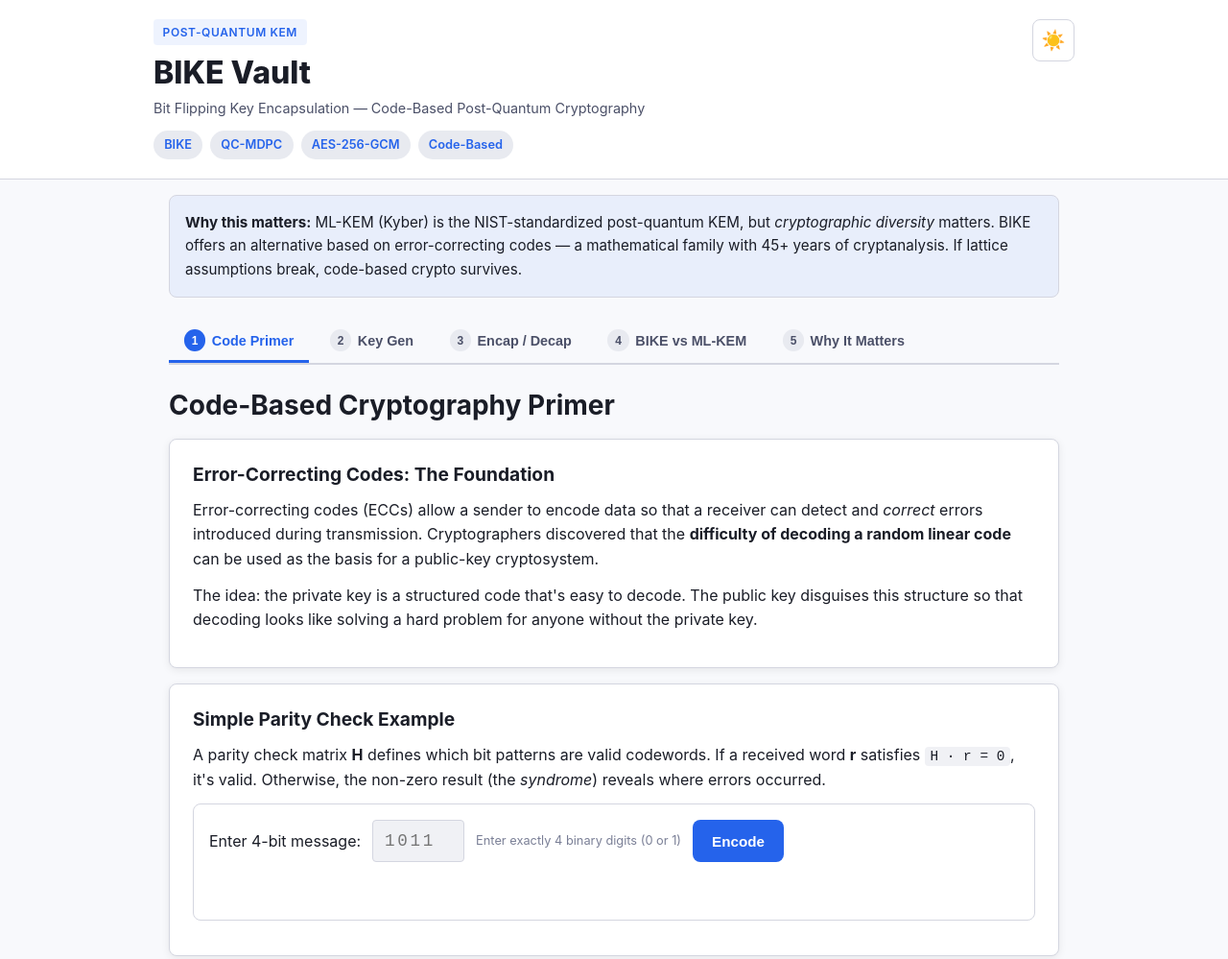
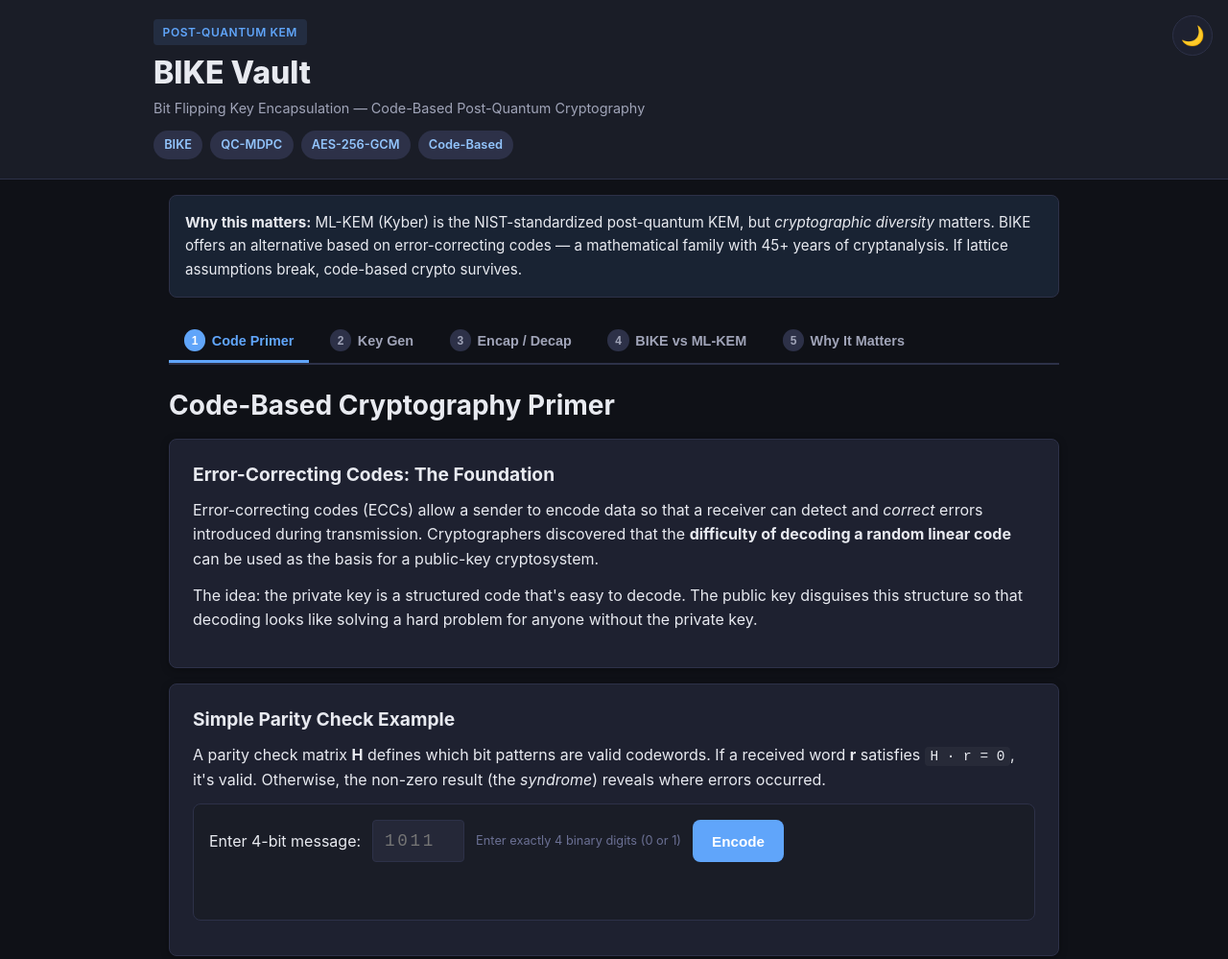
Before and after one commit to systemslibrarian/crypto-lab-bike-vault, a website built with Vite: page index.html in a window 1280 px wide. Shown: the top 999 px of the page at 96% size. Built offline with nearby package versions, Linux system fonts and the light colour scheme.

Commit message:
feat: standardize theme toggle, README, GitHub Pages config, and scripture footer

```diff
--- a/index.html
+++ b/index.html
@@ -5,6 +5,12 @@
   <meta name="viewport" content="width=device-width, initial-scale=1.0" />
   <meta name="description" content="Interactive browser demo of BIKE (Bit Flipping Key Encapsulation) — a code-based post-quantum KEM and NIST Round 4 alternate candidate." />
   <title>BIKE Vault — Post-Quantum Code-Based KEM Demo</title>
+  <script>
+    (function () {
+      const saved = localStorage.getItem('theme');
+      document.documentElement.setAttribute('data-theme', saved ?? 'dark');
+    })();
+  </script>
   <link rel="stylesheet" href="/styles/main.css" />
 </head>
 <body>
@@ -19,17 +25,12 @@
         <h1 class="site-title">BIKE Vault</h1>
         <p class="site-subtitle">Bit Flipping Key Encapsulation — Code-Based Post-Quantum Cryptography</p>
       </div>
-      <div class="header-right">
-        <button
-          id="theme-toggle"
-          class="theme-toggle"
-          type="button"
-          aria-label="Switch to light mode"
-          title="Toggle dark/light mode"
-        >
-          <span class="theme-icon" aria-hidden="true">🌙</span>
-        </button>
-      </div>
+      <button
+        id="theme-toggle"
+        class="theme-toggle"
+        type="button"
+        aria-label="Switch to light mode"
+      >🌙</button>
     </div>
     <div class="primitive-chips" aria-label="Cryptographic primitives used">
       <span class="chip">BIKE</span>
@@ -483,15 +484,8 @@
     </section>
   </main>
 
-  <!-- Footer -->
-  <footer class="site-footer" role="contentinfo">
-    <div class="footer-content">
-      <a href="https://github.com/systemslibrarian/crypto-lab-bike-vault" class="github-badge" target="_blank" rel="noopener" aria-label="View source on GitHub">
-        <svg aria-hidden="true" width="20" height="20" viewBox="0 0 16 16" fill="currentColor"><path d="M8 0C3.58 0 0 3.58 0 8c0 3.54 2.29 6.53 5.47 7.59.4.07.55-.17.55-.38 0-.19-.01-.82-.01-1.49-2.01.37-2.53-.49-2.69-.94-.09-.23-.48-.94-.82-1.13-.28-.15-.68-.52-.01-.53.63-.01 1.08.58 1.23.82.72 1.21 1.87.87 2.33.66.07-.52.28-.87.51-1.07-1.78-.2-3.64-.89-3.64-3.95 0-.87.31-1.59.82-2.15-.08-.2-.36-1.02.08-2.12 0 0 .67-.21 2.2.82.64-.18 1.32-.27 2-.27.68 0 1.36.09 2 .27 1.53-1.04 2.2-.82 2.2-.82.44 1.1.16 1.92.08 2.12.51.56.82 1.27.82 2.15 0 3.07-1.87 3.75-3.65 3.95.29.25.54.73.54 1.48 0 1.07-.01 1.93-.01 2.2 0 .21.15.46.55.38A8.013 8.013 0 0016 8c0-4.42-3.58-8-8-8z"/></svg>
-        <span>View on GitHub</span>
-      </a>
-      <p class="footer-verse">"So whether you eat or drink or whatever you do, do it all for the glory of God." — 1 Corinthians 10:31</p>
-    </div>
+  <footer style="text-align:center; padding: 1.5rem; font-size: 0.85rem; opacity: 0.7; margin-top: 2rem;">
+    Whether you eat or drink or whatever you do, do it all for the glory of God. — 1 Corinthians 10:31
   </footer>
 
   <script type="module" src="/src/main.ts"></script>
--- a/package.json
+++ b/package.json
@@ -7,9 +7,11 @@
   "scripts": {
     "dev": "vite",
     "build": "tsc && vite build",
-    "preview": "vite preview"
+    "preview": "vite preview",
+    "deploy": "npm run build && gh-pages -d dist"
   },
   "devDependencies": {
+    "gh-pages": "^6.3.0",
     "typescript": "^5.4.0",
     "vite": "^5.4.0"
   }
--- a/src/ui.ts
+++ b/src/ui.ts
@@ -77,24 +77,21 @@ export function initPanels(): void {
 /** Initialize dark/light theme toggle */
 export function initTheme(): void {
   const toggle = document.getElementById('theme-toggle') as HTMLButtonElement;
-  const icon = toggle.querySelector('.theme-icon') as HTMLSpanElement;
   const html = document.documentElement;
 
-  // Load saved preference or detect OS preference
-  const saved = localStorage.getItem('theme');
-  if (saved === 'light' || (!saved && window.matchMedia('(prefers-color-scheme: light)').matches)) {
-    html.dataset.theme = 'light';
-    toggle.setAttribute('aria-label', 'Switch to dark mode');
-    icon.textContent = '☀️';
-  } else if (saved === 'dark') {
-    html.dataset.theme = 'dark';
+  function applyTheme(theme: 'dark' | 'light'): void {
+    html.dataset.theme = theme;
+    toggle.setAttribute('aria-label', theme === 'dark' ? 'Switch to light mode' : 'Switch to dark mode');
+    toggle.textContent = theme === 'dark' ? '🌙' : '☀️';
   }
+
+  const initialTheme = html.dataset.theme === 'light' ? 'light' : 'dark';
+  applyTheme(initialTheme);
 
   toggle.addEventListener('click', () => {
     const isLight = html.dataset.theme === 'light';
-    html.dataset.theme = isLight ? 'dark' : 'light';
-    toggle.setAttribute('aria-label', isLight ? 'Switch to light mode' : 'Switch to dark mode');
-    icon.textContent = isLight ? '🌙' : '☀️';
-    localStorage.setItem('theme', html.dataset.theme);
+    const nextTheme: 'dark' | 'light' = isLight ? 'dark' : 'light';
+    applyTheme(nextTheme);
+    localStorage.setItem('theme', nextTheme);
   });
 }
--- a/styles/main.css
+++ b/styles/main.css
@@ -73,38 +73,6 @@
   --bar-rsa: #6b7280;
   --bar-mceliece: #db2777;
   --shadow: 0 2px 8px rgba(0, 0, 0, 0.08);
-}
-
-/* --- OS color scheme detection --- */
-@media (prefers-color-scheme: light) {
-  html:not([data-theme="dark"]) {
-    --bg-primary: #f8f9fc;
-    --bg-secondary: #ffffff;
-    --bg-card: #ffffff;
-    --bg-code: #f0f1f5;
-    --bg-input: #f0f1f5;
-    --text-primary: #1a1d27;
-    --text-secondary: #4b5068;
-    --text-muted: #7a7f96;
-    --accent: #2563eb;
-    --accent-hover: #1d4ed8;
-    --accent-subtle: rgba(37, 99, 235, 0.08);
-    --success: #059669;
-    --success-bg: rgba(5, 150, 105, 0.08);
-    --error: #dc2626;
-    --error-bg: rgba(220, 38, 38, 0.08);
-    --warning: #d97706;
-    --warning-bg: rgba(217, 119, 6, 0.08);
-    --border: #d4d6e0;
-    --border-focus: #2563eb;
-    --chip-bg: #e8eaf0;
-    --chip-text: #2563eb;
-    --bar-bike: #7c3aed;
-    --bar-mlkem: #2563eb;
-    --bar-rsa: #6b7280;
-    --bar-mceliece: #db2777;
-    --shadow: 0 2px 8px rgba(0, 0, 0, 0.08);
-  }
 }
 
 /* --- Reset & Base --- */
@@ -232,6 +200,7 @@ blockquote {
 
 /* --- Header --- */
 .site-header {
+  position: relative;
   padding: 1.25rem 1rem;
   background: var(--bg-secondary);
   border-bottom: 1px solid var(--border);
@@ -277,23 +246,31 @@ blockquote {
 
 /* --- Theme Toggle --- */
 .theme-toggle {
+  position: absolute;
+  top: 1rem;
+  right: 1rem;
+  width: 2.6rem;
+  height: 2.6rem;
   background: var(--bg-card);
   border: 1px solid var(--border);
-  border-radius: var(--radius);
-  padding: 0.5rem;
-  min-width: var(--tap-min);
-  min-height: var(--tap-min);
+  border-radius: 50%;
+  padding: 0;
+  min-width: 2.6rem;
+  min-height: 2.6rem;
   cursor: pointer;
   display: flex;
   align-items: center;
   justify-content: center;
-  color: var(--text-primary);
+  color: var(--accent);
   font-size: 1.25rem;
-  transition: background var(--transition);
+  line-height: 1;
+  transition: background var(--transition), color var(--transition), border-color var(--transition);
 }
 
 .theme-toggle:hover {
   background: var(--accent-subtle);
+  color: var(--accent-hover);
+  border-color: var(--accent);
 }
 
 /* --- Primitive Chips --- */
```
Also changed, not shown: README.md, 1 other file.
